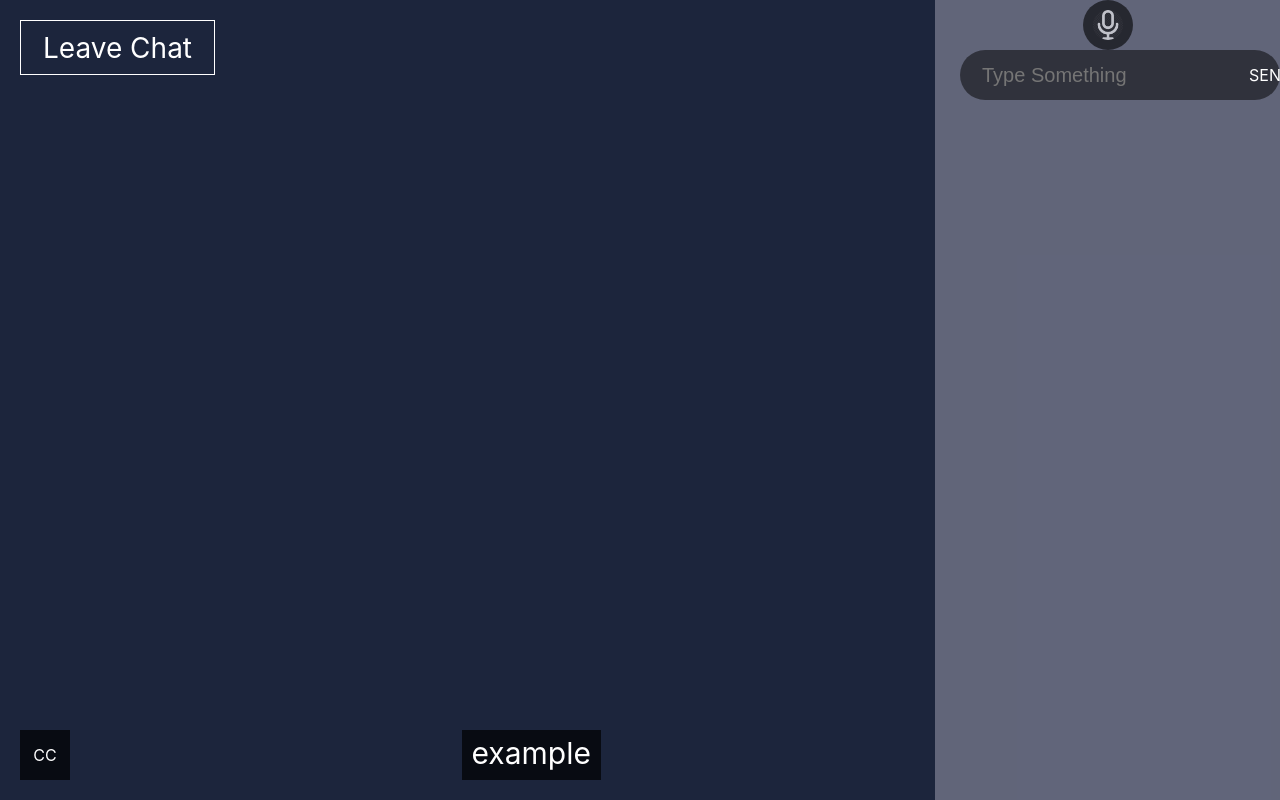
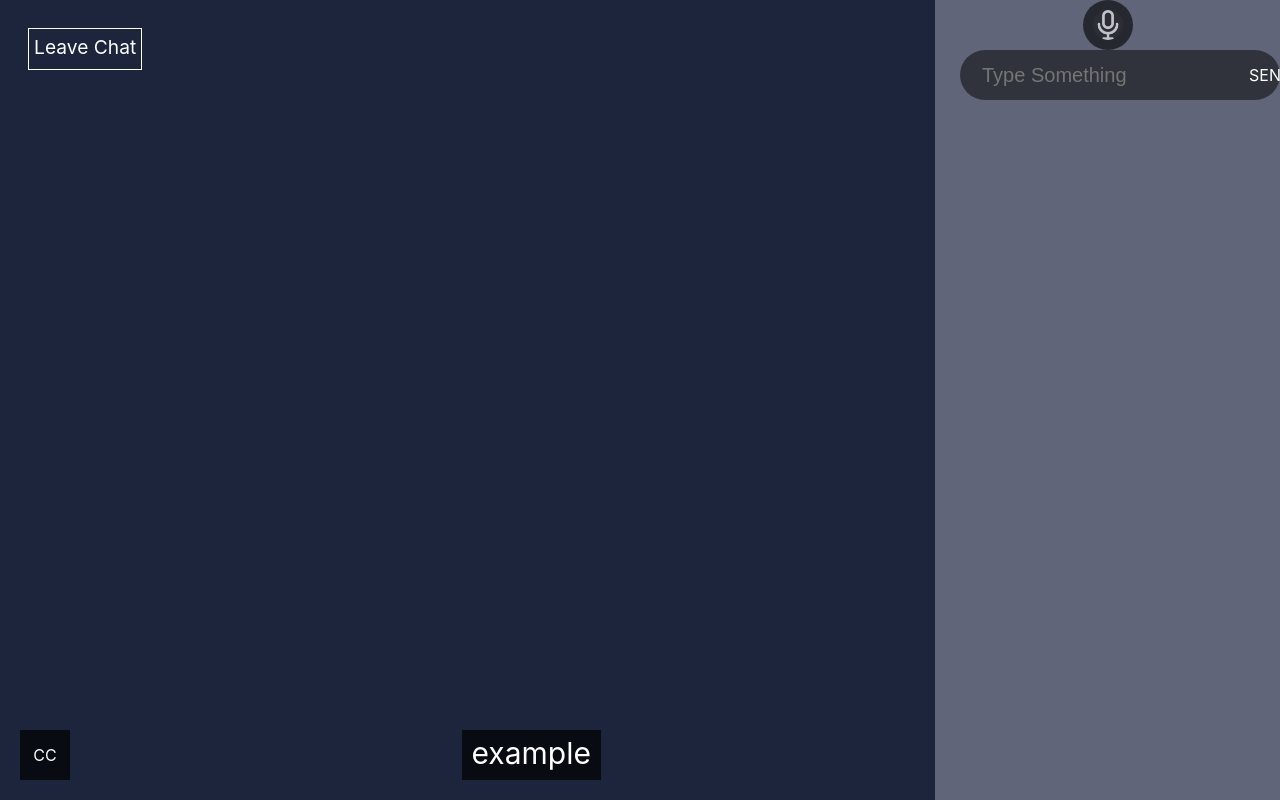
Before and after one commit to emulsion199/self-ai, a React (Create React App) app: page /main in a window 1280 px wide. Built offline with nearby package versions, Linux system fonts and the light colour scheme.

Commit message:
leavebutton change

```diff
--- a/src/components/MainComponent/LeaveButton.js
+++ b/src/components/MainComponent/LeaveButton.js
@@ -3,17 +3,17 @@ const LeaveButton=()=>
     return(
     <div
     style={{
-        height:'53px',
-        width:'193px',
+        height:'5%',
+        width:'12%',
         border:'1px solid white',
         color:'white',
         textAlign:'center',
-        marginTop:'20px',
-        marginLeft:'20px',
+        marginTop:'3%',
+        marginLeft:'3%',
     }}>
         <div style={{
-            marginTop:'10px',
-            fontSize:'28px',
+            marginTop:'5%',
+            fontSize:'120%',
         }}>
         Leave Chat
         </div>
```
